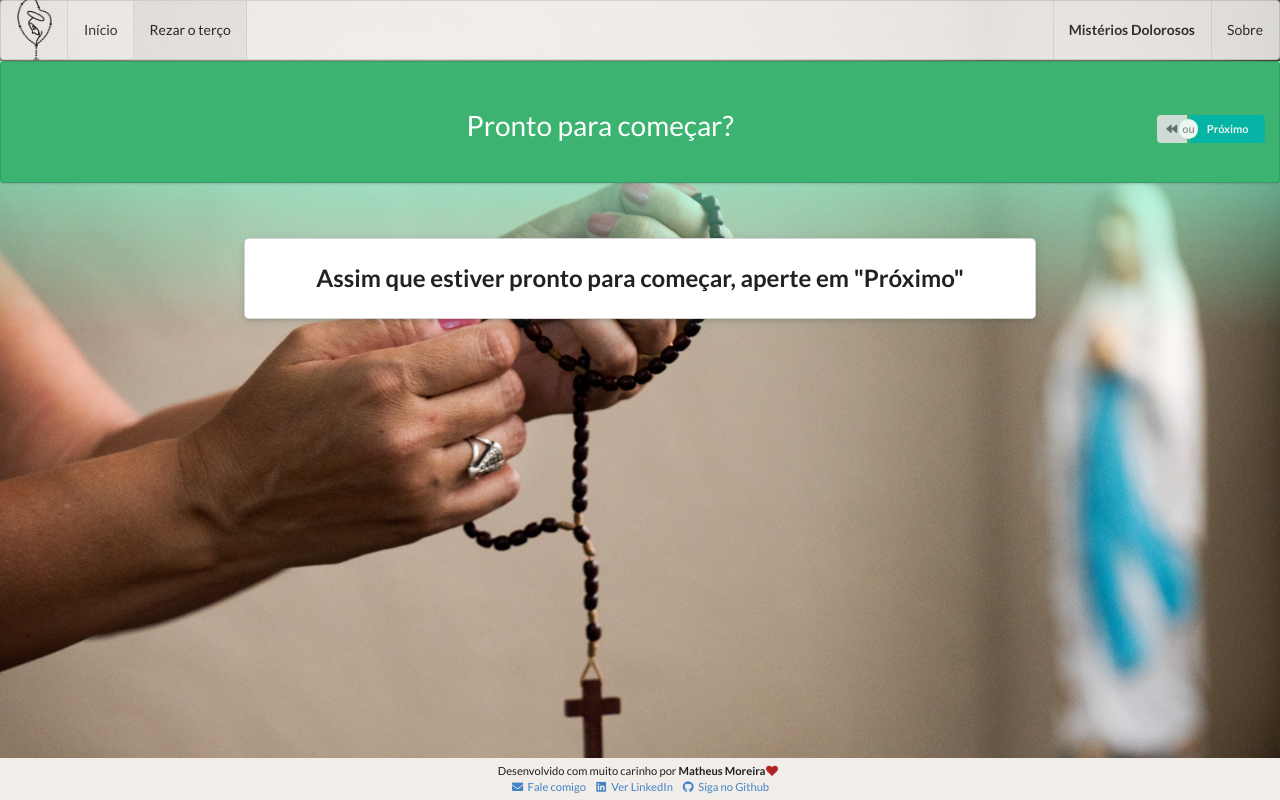
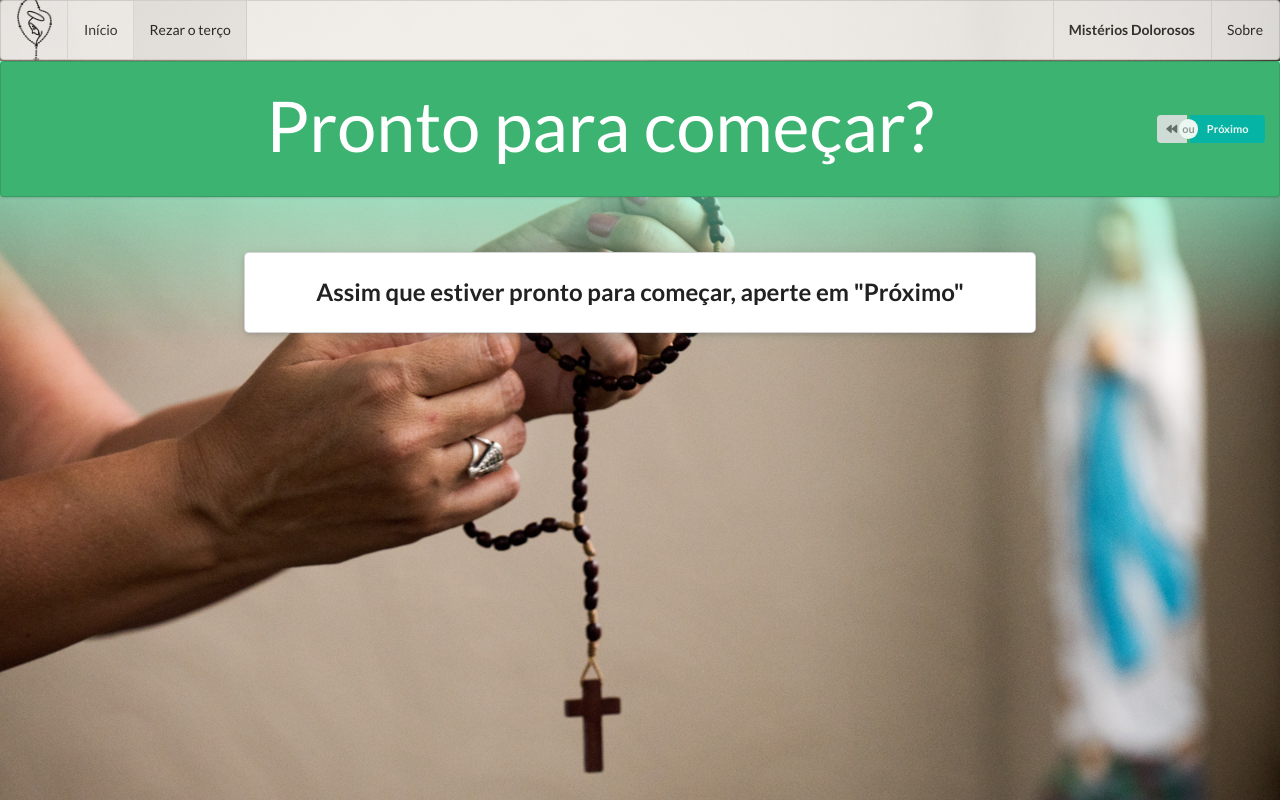
Before and after one commit to imatheusmoreira/Terco-WEB, an Angular app: page /rezar in a window 1280 px wide. Built offline with nearby package versions, Linux system fonts and the light colour scheme.

Commit message:
ajustes do footer e tamanho de fonte

```diff
--- a/src/app/app.component.html
+++ b/src/app/app.component.html
@@ -30,4 +30,3 @@
         </div>
     </div>
 </div>
-<app-footer> </app-footer>
--- a/src/app/terco-rezar/terco-rezar.component.css
+++ b/src/app/terco-rezar/terco-rezar.component.css
@@ -1,11 +1,11 @@
 @media screen and (min-width: 601px) {
-  .titulo {
-    font-size: 2.0rem;
-  }
+    .titulo {
+        font-size: 500%;
+    }
 }
 
 @media screen and (max-width: 600px) {
-  .titulo {
-    font-size: 1.5rem;
-  }
+    .titulo {
+        font-size: 350%;
+    }
 }
--- a/src/app/terco-sobre/terco-sobre.component.html
+++ b/src/app/terco-sobre/terco-sobre.component.html
@@ -2,11 +2,9 @@
     <div class="ui sixteen wide column">
         <h2 class="ui header">O que é o terço</h2>
         <h4>
-      O Santo Rosário é uma prática religiosa de devoção mariana muito difundida entre os católicos romanos, que o
-      rezam tanto pública quanto individualmente. Consiste na recitação seriada de orações com o auxílio de uma corrente
-      com contas ou nós, que recebe o mesmo nome. O rosário também compreende a contemplação de determinadas passagens da
-      vida de Jesus Cristo e de sua mãe, a Virgem Maria, que, segundo a doutrina da Igreja Católica, são de especial
-      relevância para a história da salvação e que recebem o nome de "Mistérios".
+            O Santo Rosário é uma prática religiosa de devoção mariana muito difundida entre os católicos romanos, que o rezam tanto pública quanto individualmente. Consiste na recitação seriada de orações com o auxílio de uma corrente com contas ou nós, que recebe
+            o mesmo nome. O rosário também compreende a contemplação de determinadas passagens da vida de Jesus Cristo e de sua mãe, a Virgem Maria, que, segundo a doutrina da Igreja Católica, são de especial relevância para a história da salvação e que
+            recebem o nome de "Mistérios".
         </h4>
     </div>
 
@@ -16,14 +14,11 @@
             São Luís Maria Grignion de Montfort coloca os 2 erros mais comuns dos que rezam o Santo Rosário ou parte dele:
             <ul>
                 <li>
-          O primeiro erro é não formular nenhuma intenção (é necessário estar em estado de graça para formular intenção
-          para outros), de sorte que se lhe perguntais porque estão rezando, não vos saberiam responder. Tende, pois,
-          sempre em vista, ao rezar o Rosário, alguma graça a pedir, alguma virtude a imitar ou algum pecado a evitar.
+                    O primeiro erro é não formular nenhuma intenção (é necessário estar em estado de graça para formular intenção para outros), de sorte que se lhe perguntais porque estão rezando, não vos saberiam responder. Tende, pois, sempre em vista, ao rezar o Rosário,
+                    alguma graça a pedir, alguma virtude a imitar ou algum pecado a evitar.
                 </li>
                 <li>
-          O segundo erro que se comete frequentemente é não ter em vista, ao começar o Rosário, outra coisa senão acabá-lo
-          o
-          quanto antes.
+                    O segundo erro que se comete frequentemente é não ter em vista, ao começar o Rosário, outra coisa senão acabá-lo o quanto antes.
                 </li>
             </ul>
             São Luís diz que <i>"É uma pena ver como a maior parte das pessoas rezam o Rosário. Rezam-no com uma precipitação
@@ -33,3 +28,4 @@
         </h4>
     </div>
 </div>
+<app-footer> </app-footer>
```
Lines whose indentation alone changed are shown as unchanged.
